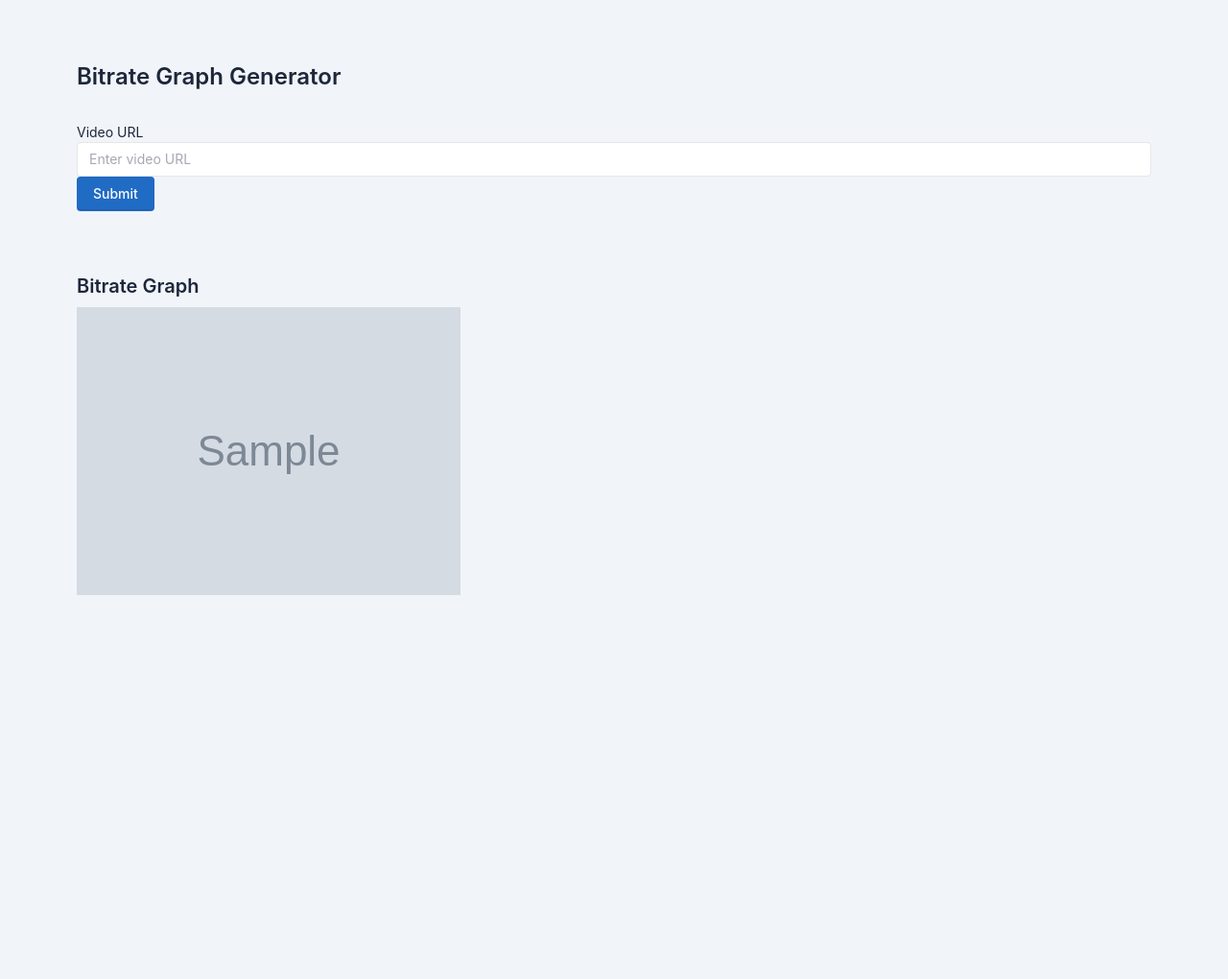
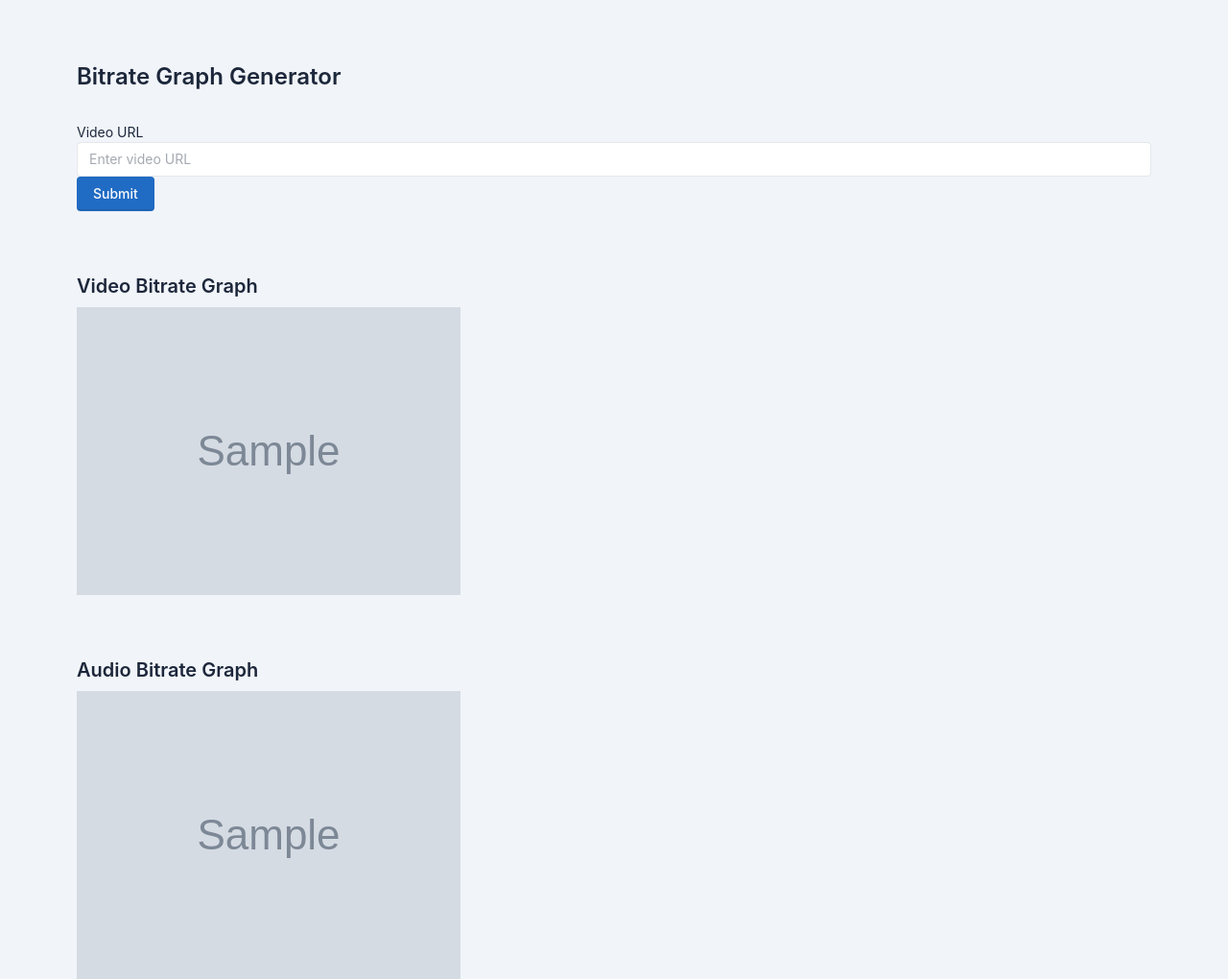
Before and after one commit to huiping192/BitrateGraphGenerator, a Flask app: template templates/index.html in a window 1280 px wide. Shown: the whole page at 96% size. Before the commit the page ends 620 px from the top, so only its background shows below. Run offline with Flask 2, Linux system fonts and the light colour scheme; the template is opened without the code that fills it: most values are stand-ins (such as "Sample title", 1, 10 or a date in 2020); grey boxes marked "Sample" are stand-in pictures; some libraries are stand-ins or nearby versions.

Commit message:
add audio graph

```diff
--- a/app.py
+++ b/app.py
@@ -12,17 +12,23 @@ app = Flask(__name__)
 def home():
     if request.method == 'POST':
         video_url = request.form['video_url']
-        graph_filename = generate_bitrate_graph(video_url)
-        return render_template('index.html', graph_filename=graph_filename)
-    return render_template('index.html', graph_filename=None)
+        video_graph_filename, audio_graph_filename = generate_bitrate_graph(video_url)
+        return render_template('index.html', video_graph_filename=video_graph_filename, audio_graph_filename=audio_graph_filename)
+    return render_template('index.html', video_graph_filename=None, audio_graph_filename=None)
 
 def generate_bitrate_graph(video_url):
-    # Create the bitrate graph
-    graph_filename = f"static/bitrate_graph_{uuid.uuid4().hex}.png"
+    # Create the bitrate graphs
+    video_graph_filename = f"static/video_bitrate_graph_{uuid.uuid4().hex}.png"
+    audio_graph_filename = f"static/audio_bitrate_graph_{uuid.uuid4().hex}.png"
 
-    # Run the plotbitrate command with the desired options
-    command = f"plotbitrate -o {graph_filename} {video_url}"
-    subprocess.run(command, shell=True, check=True)
+    # Run the plotbitrate command with the desired options for video and audio bitrate graphs
+    video_command = f"plotbitrate -o {video_graph_filename} {video_url}"
+    subprocess.run(video_command, shell=True, check=True)
+
+    audio_command = f"plotbitrate -o {audio_graph_filename} -s audio {video_url}"
+    subprocess.run(audio_command, shell=True, check=True)
+
+    return video_graph_filename, audio_graph_filename
 
     return graph_filename
 
--- a/templates/index.html
+++ b/templates/index.html
@@ -17,10 +17,17 @@
             <button type="submit" class="btn btn-primary">Submit</button>
         </form>
 
-        {% if graph_filename %}
+        {% if video_graph_filename %}
         <div class="mt-5">
-            <h2>Bitrate Graph</h2>
-            <img src="{{ graph_filename }}" alt="Bitrate Graph">
+            <h2>Video Bitrate Graph</h2>
+            <img src="{{ video_graph_filename }}" alt="Video Bitrate Graph">
+        </div>
+        {% endif %}
+
+        {% if audio_graph_filename %}
+        <div class="mt-5">
+            <h2>Audio Bitrate Graph</h2>
+            <img src="{{ audio_graph_filename }}" alt="Audio Bitrate Graph">
         </div>
         {% endif %}
     </div>
```
